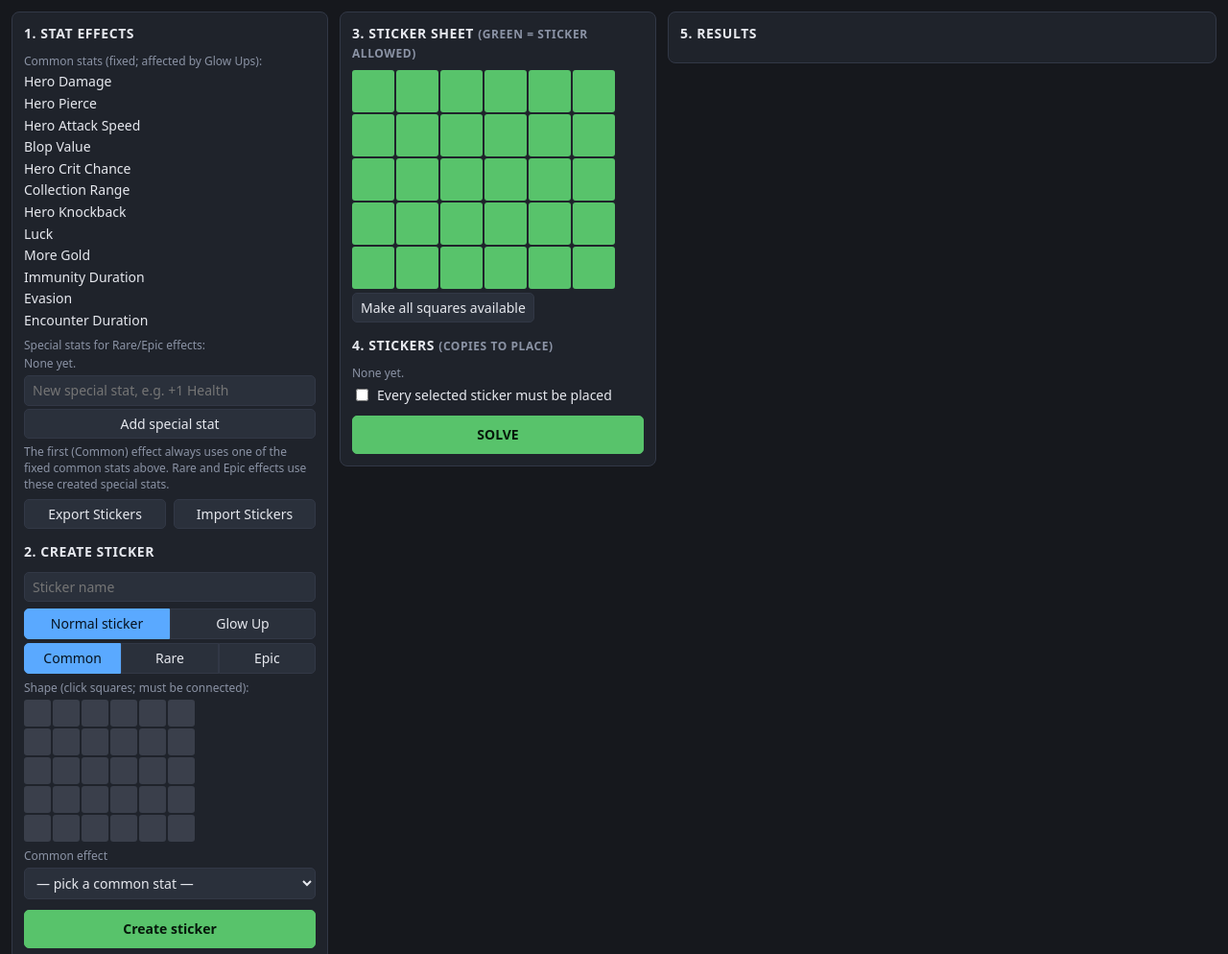
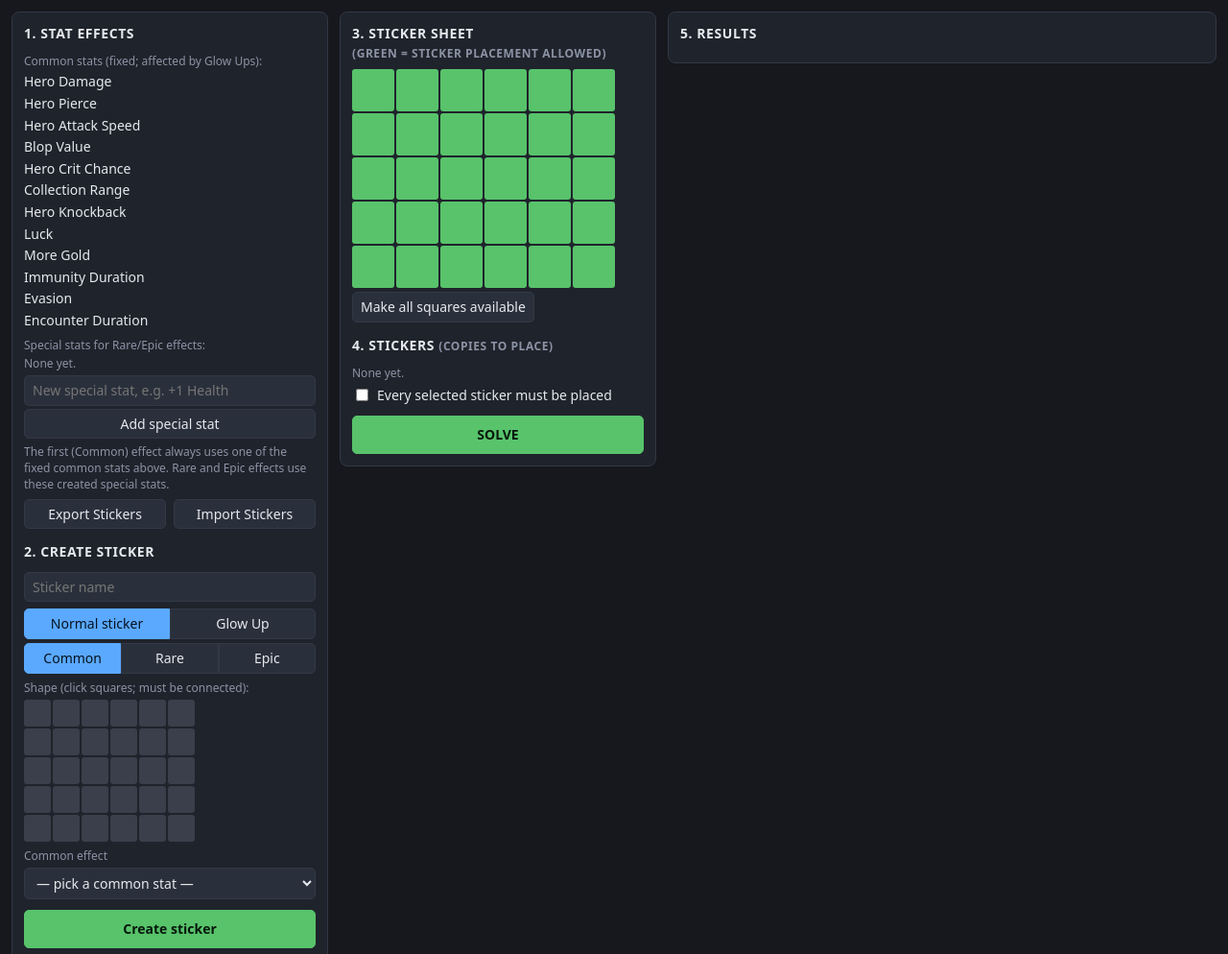
Before and after one commit to bloonguy345/Bloons-Blitz-Sticker-Optimizer, a plain HTML site: page index.html in a window 1280 px wide. Shown: the top 994 px of the page at 96% size. Drawn offline with Linux system fonts and the light colour scheme.

Commit message:
Fixed Description Spacing for Sticker Sheet

```diff
--- a/index.html
+++ b/index.html
@@ -49,7 +49,7 @@
     <div id="form"></div>
   </section>
   <section>
-    <h2>3. Sticker Sheet <small>(green = sticker allowed)</small></h2>
+    <h2>3. Sticker Sheet<br><small>(green = sticker placement allowed)</small></h2>
     <div id="sheet"></div>
     <h2>4. Stickers <small>(copies to place)</small></h2>
     <div id="stickers"></div>
```
